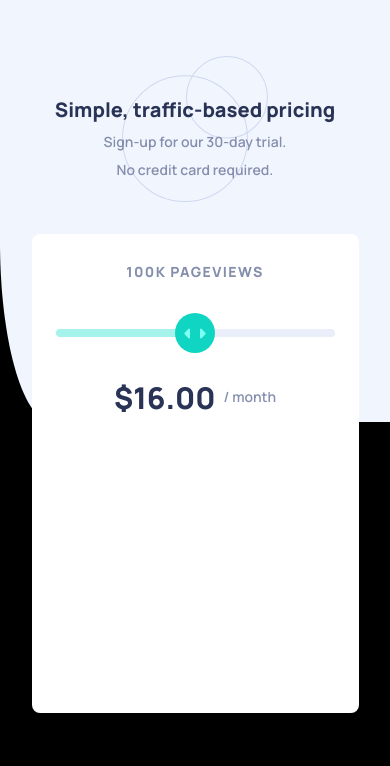
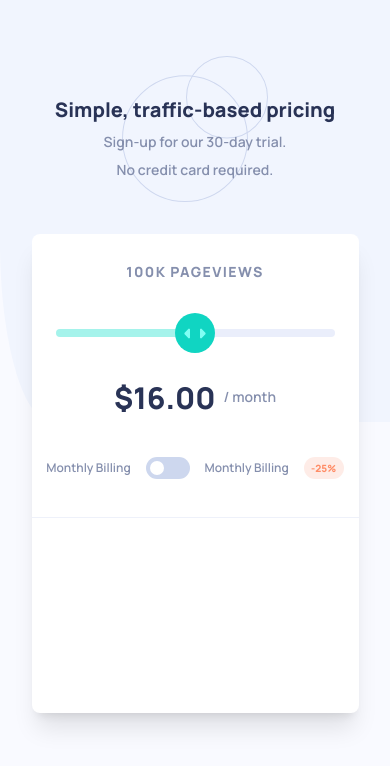
Before and after one commit to farhang103/interactive-pricing-component, a React (Create React App) app: page / in a window 390 px wide. Shown: the top 766 px of the page. Built offline with nearby package versions, Linux system fonts and the light colour scheme.

Commit message:
design
Almost finish the mobile design

```diff
--- a/public/index.html
+++ b/public/index.html
@@ -18,7 +18,7 @@
     <title>React App</title>
   </head>
   <!-- hsl(230, 100%, 99%) -->
-  <body style="background-color: black">
+  <body style="background-color: #f9faff">
     <div id="root"></div>
   </body>
 </html>
--- a/src/App.js
+++ b/src/App.js
@@ -1,25 +1,12 @@
 import "./App.css";
 import Header from "./components/Header";
-import SliderBar from "./components/SliderBar";
+import PriceCard from "./components/PriceCard";
 
 function App() {
   return (
     <div className="relative h-screen w-screen font-manrope">
       <Header />
-      <div className="flex w-full justify-center">
-        <div className="absolute top-[14.625rem] z-20 h-[29.9375rem] w-[20.4375rem] rounded-lg bg-neutral-priceComponentBackground">
-          <div className="flex h-[4.6875rem] w-full items-center justify-center text-sm font-extrabold tracking-widest text-neutral-text">
-            100K PAGEVIEWS
-          </div>
-          <SliderBar />
-          <div className="flex h-16 items-center justify-center ">
-            <p className="mr-2 text-[1.875rem] font-extrabold text-neutral-text_ctaBackground">
-              $16.00
-            </p>
-            <p className="text-sm text-neutral-text">/ month</p>
-          </div>
-        </div>
-      </div>
+      <PriceCard />
     </div>
   );
 }
--- /dev/null
+++ b/src/components/LowerPart.js
@@ -0,0 +1,15 @@
+import React from "react";
+
+const LowerPart = () => {
+  return (
+    <div>
+      <div>
+        <p></p>
+        <p></p>
+        <p></p>
+      </div>
+    </div>
+  );
+};
+
+export default LowerPart;
--- /dev/null
+++ b/src/components/PriceCard.js
@@ -0,0 +1,14 @@
+import React from "react";
+import LowerPart from "./LowerPart";
+import UpperPart from "./UpperPart";
+
+const PriceCard = () => {
+  return (
+    <div>
+      <UpperPart />
+      <LowerPart />
+    </div>
+  );
+};
+
+export default PriceCard;
--- /dev/null
+++ b/src/components/ToggleBar.js
@@ -0,0 +1,11 @@
+import React from "react";
+
+const ToggleBar = () => {
+  return (
+    <div className="flex h-full w-11 items-center rounded-full bg-neutral-toggleBackground">
+      <div className="ml-1 h-[0.875rem] w-[0.875rem] rounded-full bg-white"></div>
+    </div>
+  );
+};
+
+export default ToggleBar;
--- /dev/null
+++ b/src/components/UpperPart.js
@@ -0,0 +1,35 @@
+import React from "react";
+import SliderBar from "./SliderBar";
+import ToggleBar from "./ToggleBar";
+
+const UpperPart = () => {
+  return (
+    <div className="flex w-full justify-center">
+      <div className="absolute top-[14.625rem] z-20 h-[29.9375rem] w-[20.4375rem] rounded-lg bg-neutral-priceComponentBackground shadow-xl">
+        <div className="flex h-[4.6875rem] w-full items-center justify-center text-sm font-extrabold tracking-widest text-neutral-text">
+          100K PAGEVIEWS
+        </div>
+        <SliderBar />
+        <div className="flex h-16 items-center justify-center ">
+          <p className="mr-2 text-[1.875rem] font-extrabold text-neutral-text_ctaBackground">
+            $16.00
+          </p>
+          <p className="text-sm text-neutral-text">/ month</p>
+        </div>
+        <div className="mt-7 flex h-[1.375rem] w-full items-center justify-evenly">
+          <p className="text-xs text-neutral-text">Monthly Billing</p>
+          <ToggleBar />
+          <p className="text-xs text-neutral-text">Monthly Billing</p>
+          <div className="flex h-full w-10 items-center justify-center rounded-full bg-primary-discountBackground">
+            <p className="text-[0.625rem] font-extrabold text-primary-discountText">
+              -25%
+            </p>
+          </div>
+        </div>
+        <div className="mt-[2.375rem] h-[0.0625rem] w-full bg-[#EEF1FA]"></div>
+      </div>
+    </div>
+  );
+};
+
+export default UpperPart;
```
